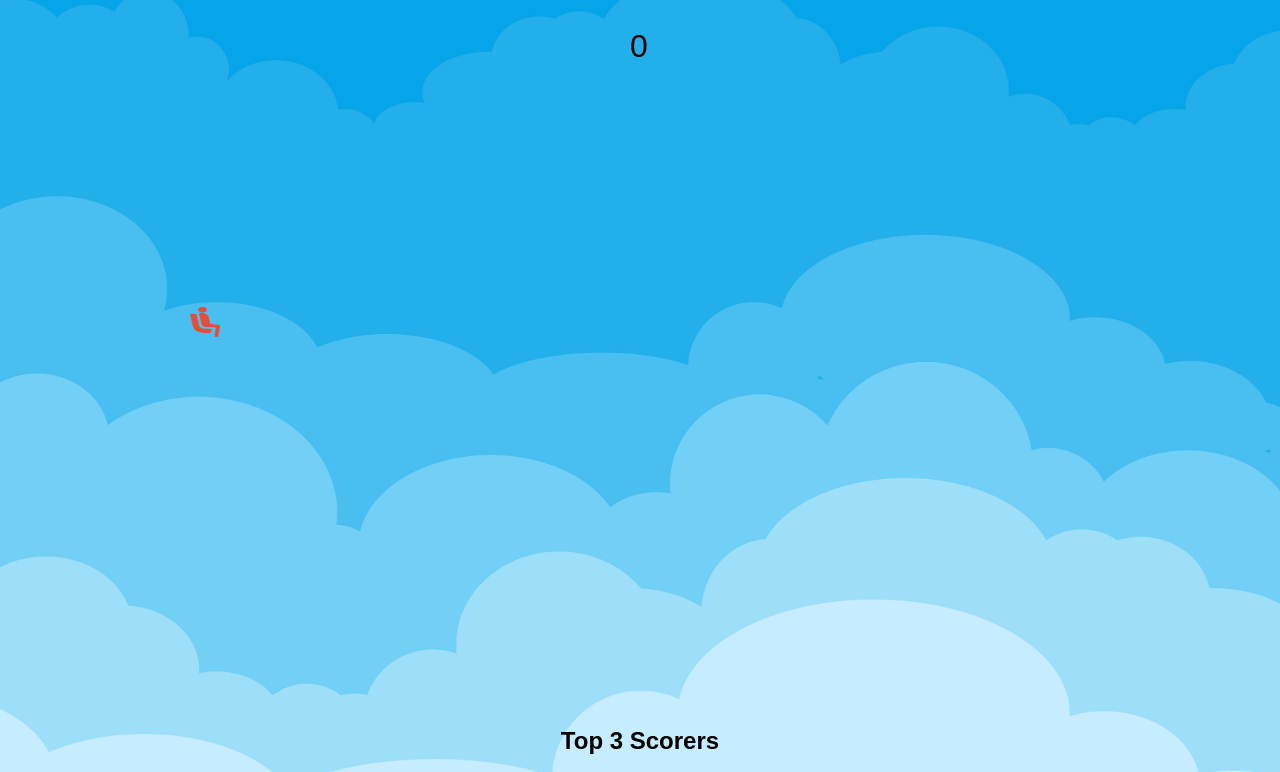
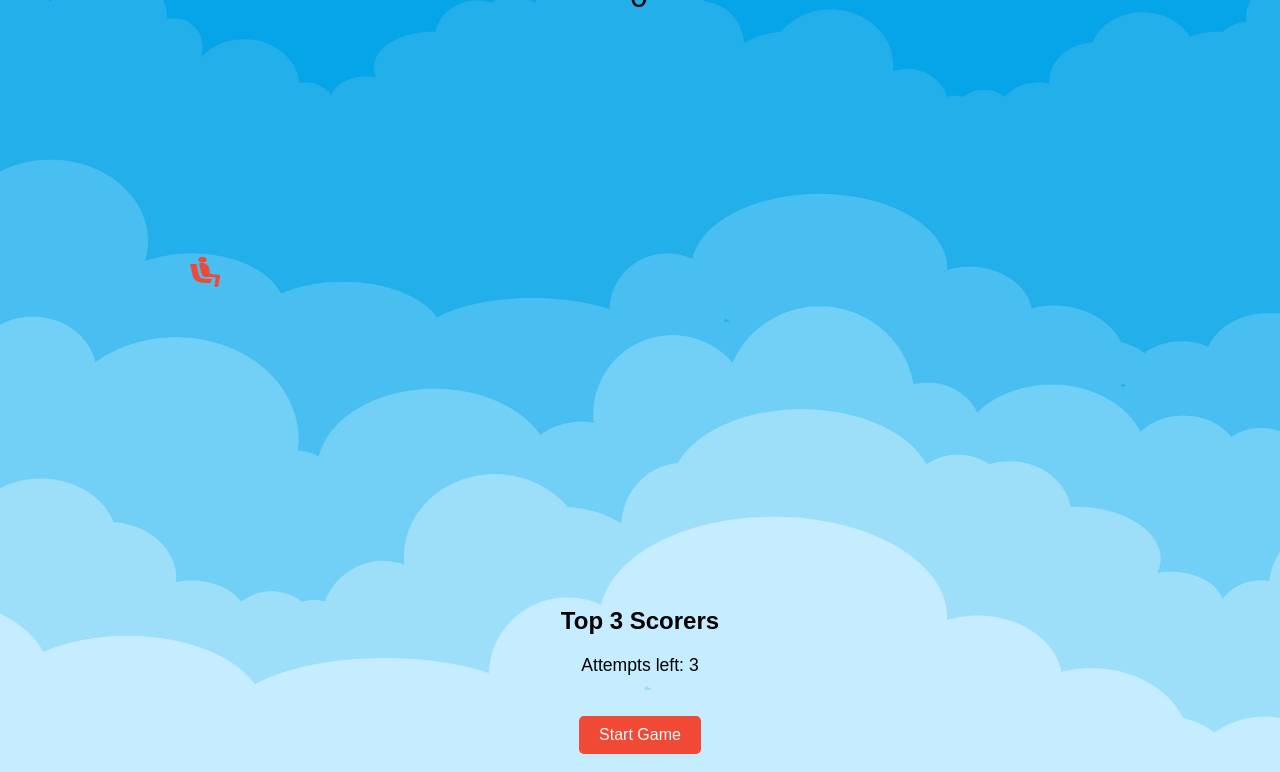
Before and after one commit to iamhabib/Flappy-Bird-Game, a plain HTML site: page index.html in a window 1280 px wide. Shown: the part 123-895 px from the top of the page. Drawn offline with Linux system fonts and the light colour scheme.

Commit message:
ui updated

```diff
--- a/index.html
+++ b/index.html
@@ -9,7 +9,7 @@
 <body>
     <div class="container">
         <h1>Flappy Bird Challenge v2.0</h1>
-        <canvas id="gameCanvas" width="1000" height="700"></canvas>
+        <canvas id="gameCanvas" width="1000" height="630"></canvas>
         <div id="scoreboard">
             <h2>Top 3 Scorers</h2>
             <ul id="topScores"></ul>
--- a/style.css
+++ b/style.css
@@ -12,6 +12,8 @@ body {
     border-radius: 10px;
     padding: 20px;
     text-align: center;
+    margin-top: 0;
+    padding-top: 0;
 }
 canvas {
     display: block;
```
